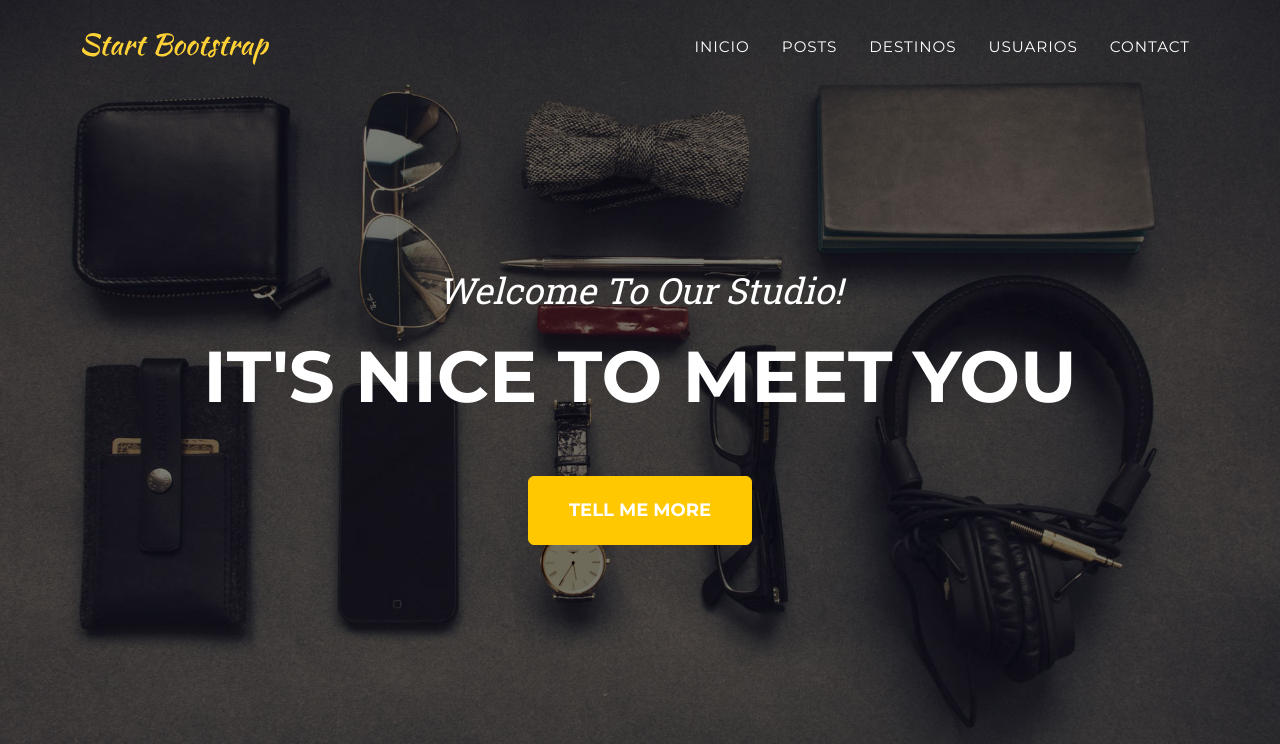
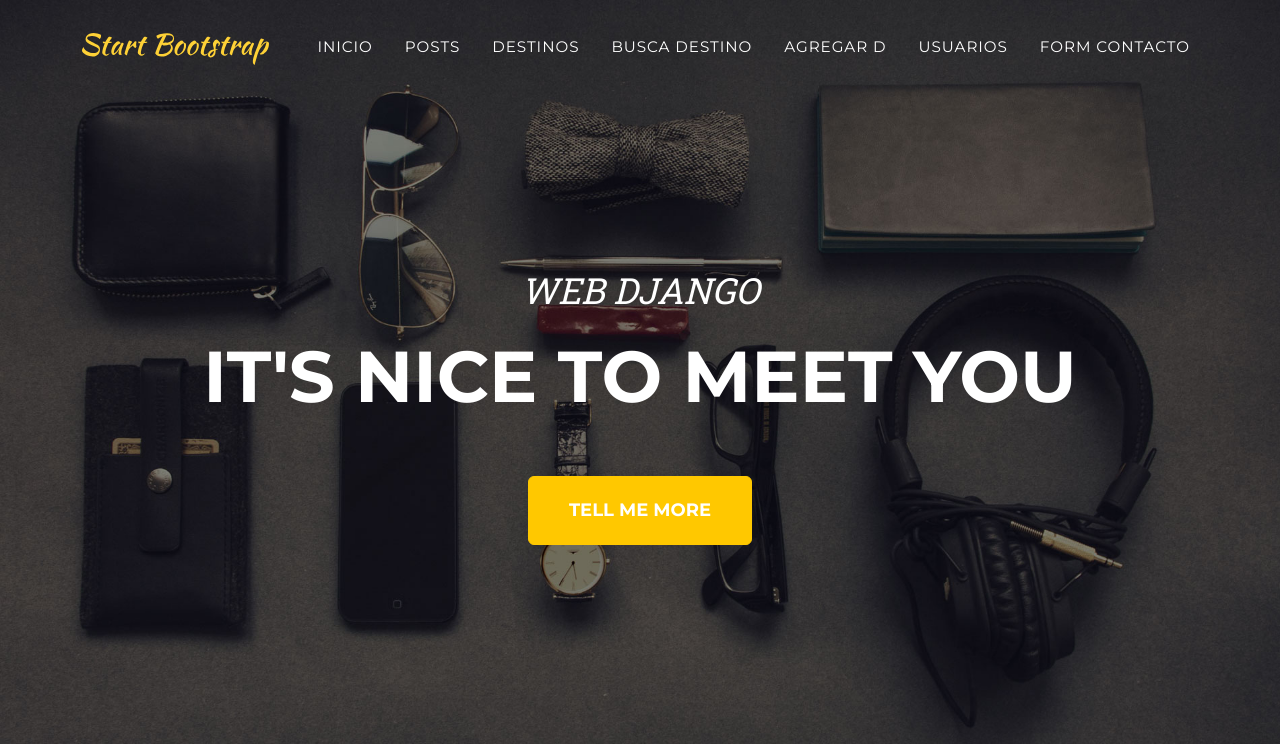
Before and after one commit to yesicolman/proyecto-final-colman-y, a Django app: page /agregar_destino/ in a window 1280 px wide. Shown: the top 744 px of the page. Run offline with Django 4.2, Linux system fonts and the light colour scheme; some libraries are stand-ins or nearby versions.

Commit message:
modif varias y update readme

```diff
--- a/ProyectoFinalYC/MiApp/forms.py
+++ b/ProyectoFinalYC/MiApp/forms.py
@@ -13,5 +13,4 @@ class AgregarDestino(forms.Form):
     pais=forms.CharField()
 
 class BuscaDestino(forms.Form):
-    nombre= forms.CharField()
-    pais=forms.CharField()
+    destino= forms.CharField()
--- a/ProyectoFinalYC/MiApp/templates/MiApp/agregar_destino.html
+++ b/ProyectoFinalYC/MiApp/templates/MiApp/agregar_destino.html
@@ -15,6 +15,4 @@
 
 </form>
 
-
-
 {% endblock main %}
--- a/ProyectoFinalYC/MiApp/templates/MiApp/baseweb.html
+++ b/ProyectoFinalYC/MiApp/templates/MiApp/baseweb.html
@@ -33,8 +33,10 @@
                         <li class="nav-item"><a class="nav-link" href="#!">Inicio</a></li>
                         <li class="nav-item"><a class="nav-link" href="{%url 'post'%}" >Posts</a></li>
                         <li class="nav-item"><a class="nav-link" href="{%url 'destinos'%}">Destinos</a></li>
+                        <li class="nav-item"><a class="nav-link" href="{%url 'buscar_destino'%}">Busca Destino</a></li>
+                        <li class="nav-item"><a class="nav-link" href="{%url 'agregar_destino'%}">Agregar D</a></li>
                         <li class="nav-item"><a class="nav-link" href="{%url 'usuarios'%}">Usuarios</a></li>
-                        <li class="nav-item"><a class="nav-link" href="#contact">Contact</a></li>
+                        <li class="nav-item"><a class="nav-link" href="{%url 'form_contacto'%}">Form Contacto</a></li>
                     </ul>
                 </div>
             </div>
@@ -42,9 +44,9 @@
         <!-- Masthead-->
         <header class="masthead">
             <div class="container">
-                <div class="masthead-subheading">Welcome To Our Studio!</div>
+                <div class="masthead-subheading">WEB DJANGO</div>
                 <div class="masthead-heading text-uppercase">It's Nice To Meet You</div>
-                <a class="btn btn-primary btn-xl text-uppercase" href="#services">Tell Me More</a>
+                <a class="btn btn-primary btn-xl text-uppercase" href="#services">Tell me more</a>
             </div>
         </header>
 
--- a/ProyectoFinalYC/MiApp/templates/MiApp/destinos.html
+++ b/ProyectoFinalYC/MiApp/templates/MiApp/destinos.html
@@ -32,6 +32,7 @@
                             </div>
                         </div>
                     </div>
+
                     <div class="col-lg-4 col-sm-6 mb-4">
                         <!-- Portfolio item 2-->
                         <div class="portfolio-item">
--- a/ProyectoFinalYC/MiApp/templates/MiApp/form_contacto.html
+++ b/ProyectoFinalYC/MiApp/templates/MiApp/form_contacto.html
@@ -15,6 +15,4 @@
 
 </form>
 
-
-
 {% endblock main %}
```
